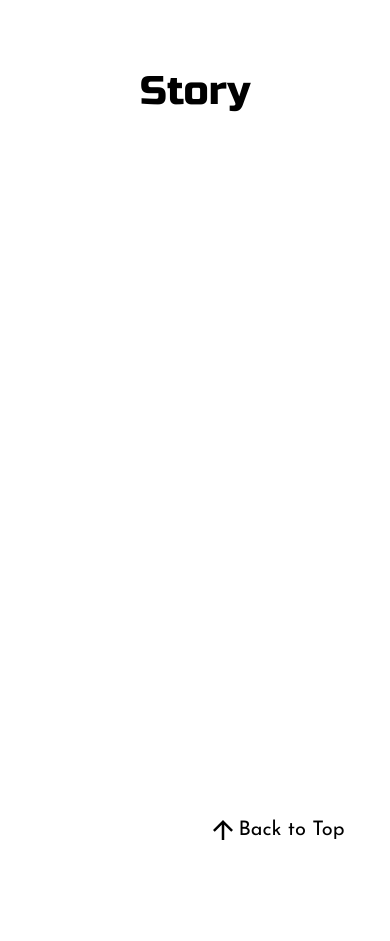
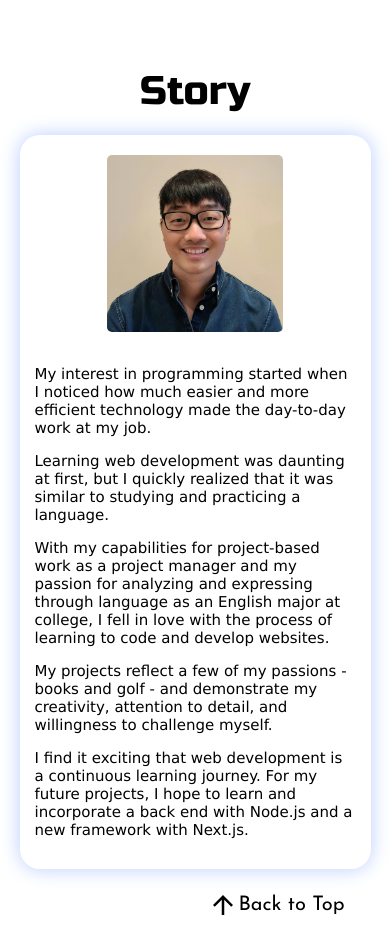
Before and after one commit to byunghun3/portfolio, a React (Create React App) app: page / in a window 390 px wide. Shown: the part 1660-2601 px from the top of the page. Before the commit the page ends 2546 px from the top, so only its background shows below. Built offline with nearby package versions, Linux system fonts and the light colour scheme.

Commit message:
update content for Story section

```diff
--- a/src/App.tsx
+++ b/src/App.tsx
@@ -13,7 +13,7 @@ const Container = styled.div`
   scroll-snap-type: y mandatory;
   overflow-y: scroll;
 
-  @media (max-height: 599px), (max-width: 499px) {
+  @media (max-height: 599px), (max-width: 600px) {
     // min-height: 100vh;
     // display: block;
     scroll-snap-type: none;
--- a/src/components/Header.tsx
+++ b/src/components/Header.tsx
@@ -102,7 +102,7 @@ const LinkButton = styled.button`
         cursor: pointer;
     }
 
-    @media (max-width: 499px) {
+    @media (max-width: 480px) {
       font-size: 4rem;
     }
 `;
@@ -279,7 +279,7 @@ export const Header: FC<HeaderProps> = ({ projectsHash, storyHash }) => {
               margin: "5rem 0"
             },
 
-            "@media (max-width: 499px)": {
+            "@media (max-width: 480px)": {
               width: "100%",
               fontSize: "2.7rem"
             }
@@ -324,7 +324,7 @@ export const Header: FC<HeaderProps> = ({ projectsHash, storyHash }) => {
               // margin: "0 0.7rem 0 3rem",
               margin: "0 0.7rem 0 0",
               fontSize: "2.5rem",
-              "@media (max-width: 499px)": {
+              "@media (max-width: 480px)": {
                 fontSize: "3.5rem"
               }
             }}
@@ -336,7 +336,7 @@ export const Header: FC<HeaderProps> = ({ projectsHash, storyHash }) => {
             sx={{
               margin: "0 0.7rem 0 0",
               fontSize: "2.5rem",
-              "@media (max-width: 499px)": {
+              "@media (max-width: 480px)": {
                 fontSize: "3.5rem"
               }
             }}
--- a/src/components/Story.tsx
+++ b/src/components/Story.tsx
@@ -2,6 +2,7 @@ import React, { FC, useContext } from "react";
 import { NavHashLink } from "react-router-hash-link";
 import ArrowUpwardIcon from "@mui/icons-material/ArrowUpward";
 import { ThemeContext } from "../contexts/ThemeContext";
+import ProfilePic from "../assets/images/profile-pic.jpg";
 import styled from "styled-components";
 
 interface StoryProps {
@@ -13,10 +14,14 @@ const Page = styled.div`
     flex-direction: column;
     justify-content: space-around;
     align-items: center;
-    height: 100vh;
+    min-height: 100vh;
     background-color: ${(props) => props.isDarkMode ? "black" : "white"};
     color: ${(props) => props.isDarkMode ? "white" : "black"};
     scroll-snap-align: start;
+
+    @media (max-width: 800px) {
+      // scroll-snap-align: center;
+    }
 `;
 
 const PageTitle = styled.div`
@@ -26,9 +31,83 @@ const PageTitle = styled.div`
     font-size: 4rem;
 `;
 
+const Content = styled.div`
+    display: flex;
+    justify-content: center;
+    align-items: center;
+    min-height: 70vh;
+    width: 90%;
+    margin-top: 2rem;
+    // border: solid black;
+    border-radius: 2rem;
+    box-shadow: 0 0 2rem rgb(185, 205, 255);
+
+    @media (max-width: 900px) {
+      // flex-direction: column;
+      display: inline-block;
+      margin-top: 2rem;
+    }
+
+    @media (max-width: 600px) {
+      display: flex;
+      flex-direction: column;
+    }
+`;
+
+const Photo = styled.div`
+    flex: 1;
+    display: flex;
+    justify-content: center;
+    align-items: center;
+
+    @media (max-width: 900px) {
+      display: inline;
+    }
+`;
+
+const ProPic = styled.img`
+    width: 78%;
+    margin-top: 0.5rem;
+    margin-bottom: 0.5rem;
+    border-radius: 0.5rem;
+
+    @media (max-width: 900px) {
+      float: left;
+      width: 50%;
+      margin-top: 2rem;
+      margin-right: 2rem;
+      margin-bottom: 1rem;
+      margin-left: 2rem;
+      // shape-outside: margin-box;
+    }
+
+    @media (max-width: 600px) {
+      float: none;
+      margin-right: 0;
+      margin-bottom: 0;
+      margin-left: 0;
+    }
+`;
+
+const About = styled.div`
+    flex: 1;
+    padding: 1.5rem;
+    text-align: left;
+    font-family: "Verdana", "Inter", "Helvetica Neue";
+    // font-family: "Helvetica Neue";
+    // font-family: sans-serif;
+    font-size: 1.7rem;
+
+    @media (max-width: 910px) {
+      // margin-left: 1rem;
+      font-size: 1.5rem;
+    }
+`;
+
 const ScrollContainer = styled.div`
     width: 90%;
-    margin-bottom: 4rem;
+    margin-top: 2rem;
+    margin-bottom: 2rem;
     // border: solid orange;
 `;
 
@@ -59,8 +138,20 @@ export const Story: FC<StoryProps> = ({ profileHash }) => {
   };
 
   return (
-    <Page isDarkMode={isDarkMode}>
+    <Page id="story" isDarkMode={isDarkMode}>
       <PageTitle>Story</PageTitle>
+      <Content>
+        <Photo>
+          <ProPic src={ProfilePic} />
+        </Photo>
+        <About>
+          <p>My interest in programming started when I noticed how much easier and more efficient technology made the day-to-day work at my job.</p>
+          <p>Learning web development was daunting at first, but I quickly realized that it was similar to studying and practicing a language.</p>
+          <p>With my capabilities for project-based work as a project manager and my passion for analyzing and expressing through language as an English major at college, I fell in love with the process of learning to code and develop websites.</p>
+          <p>My projects reflect a few of my passions - books and golf - and demonstrate my creativity, attention to detail, and willingness to challenge myself.</p>
+          <p>I find it exciting that web development is a continuous learning journey. For my future projects, I hope to learn and incorporate a back end with Node.js and a new framework with Next.js.</p>
+        </About>
+      </Content>
       <ScrollContainer>
         <NavHashLink smooth to={profileHash}>
           <ScrollButton type="button" onClick={handleClick} isDarkMode={isDarkMode}>
--- a/src/index.css
+++ b/src/index.css
@@ -1,11 +1,11 @@
-@import url('https://fonts.googleapis.com/css2?family=Josefin+Sans&family=Bungee&family=Russo+One&display=swap');
+@import url('https://fonts.googleapis.com/css2?family=Josefin+Sans&family=Bungee&family=Russo+One&family=Inter&display=swap');
 
 html {
   overflow: hidden;
   font-size: 62.5%;
 }
 
-@media (max-height: 599px), (max-width: 499px) {
+@media (max-height: 599px), (max-width: 600px) {
   html {
     overflow: visible;
   }
```
